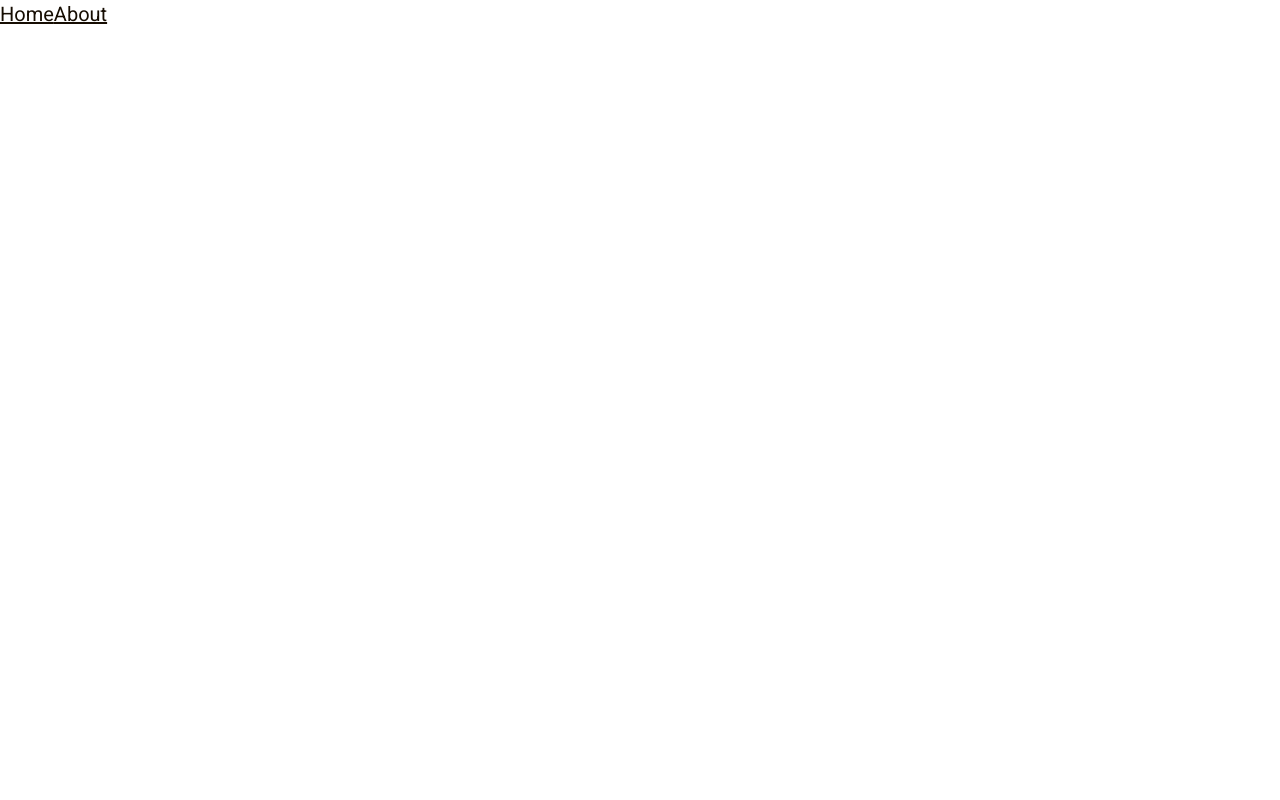
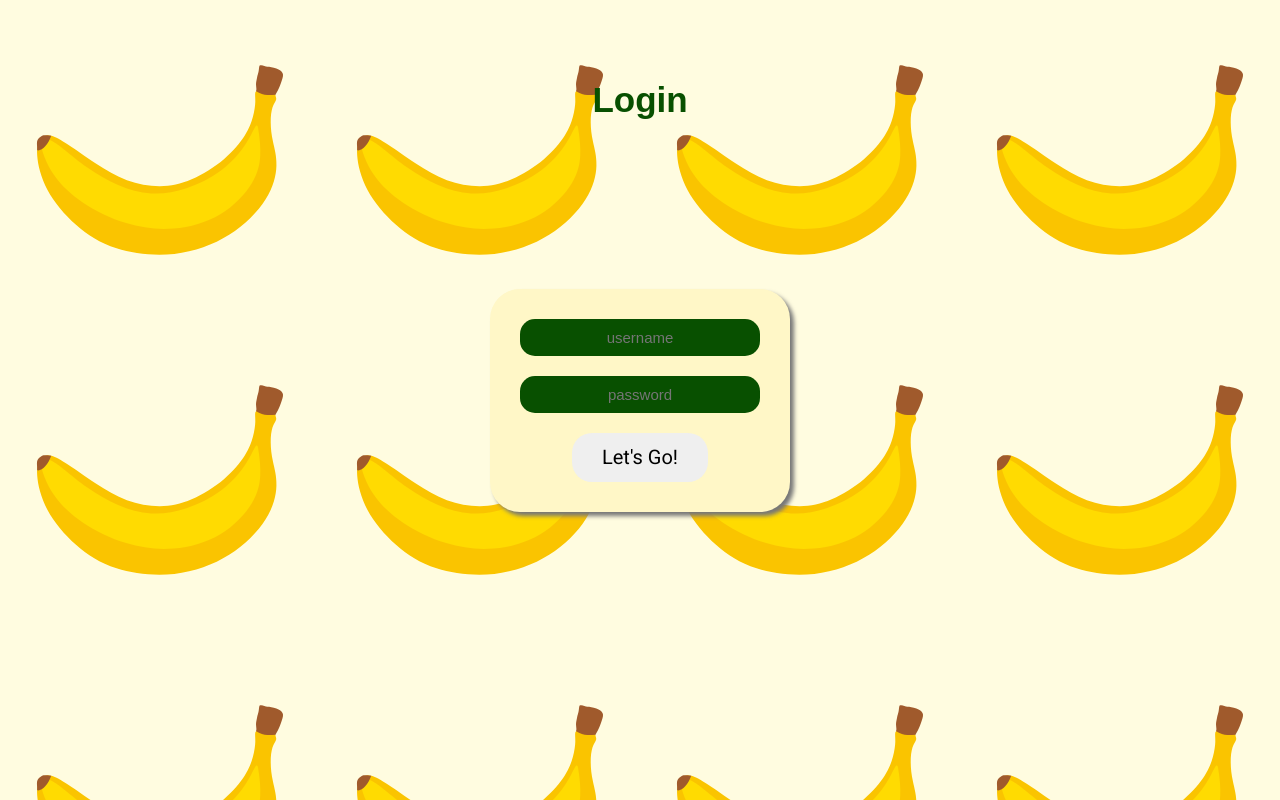
Before and after one commit to lucascapistrant/bananabookFrontend, a Vue app: page /login in a window 1280 px wide. Before the commit this address had no page. Built offline with nearby package versions, Linux system fonts and the light colour scheme; a web font is replaced by a local one.

Commit message:
FEAT: Added Greet and Login page, login/register form that connects to backend.

```diff
--- a/src/App.vue
+++ b/src/App.vue
@@ -3,12 +3,6 @@ import { RouterLink, RouterView } from 'vue-router'
 </script>
 
 <template>
-  <header>
-    <nav>
-      <RouterLink to="/">Home</RouterLink>
-      <RouterLink to="/about">About</RouterLink>
-    </nav>
-  </header>
 
   <RouterView />
 </template>
--- /dev/null
+++ b/src/components/AuthForm.vue
@@ -0,0 +1,122 @@
+<script setup>
+import Button from './Button.vue';
+import { defineProps, ref } from 'vue';
+
+const props = defineProps({
+    authType: String,
+})
+
+const username = ref("");
+const password = ref("");
+const errorMessage = ref("");
+
+const login = async () => {
+  errorMessage.value = "";
+
+  try {
+    const response = await fetch("https://banana-book-backend.vercel.app/api/auth/login", {
+      method: "POST",
+      headers: { "Content-type": "application/json"},
+      body: JSON.stringify({ username: username.value, password: password.value }),
+      credentials: "include"
+    })
+
+    const data = await response.json();
+
+    if (!response.ok) {
+      throw new Error(data.message || "Login Failed");
+    }
+
+    console.log(data.message);
+
+  } catch(err) {
+      errorMessage.value = err.message;
+  }
+}
+
+const register = async () => {
+  errorMessage.value = "";
+
+  try {
+    const response = await fetch("https://banana-book-backend.vercel.app/api/auth/register", {
+      method: "POST",
+      headers: { "Content-type": "application/json"},
+      body: JSON.stringify({ username: username.value, password: password.value }),
+      credentials: "include"
+    })
+
+    const data = await response.json();
+
+    if (!response.ok) {
+      throw new Error(data.message || "Registration Failed");
+    }
+
+    console.log(data.message);
+    login()
+
+  } catch(err) {
+      errorMessage.value = err.message;
+  }
+}
+
+const formAction = () => {
+  if (props.authType == 'login') {
+    login();
+  } else {
+    register();
+  }
+}
+</script>
+
+<template>
+  <div class="container">
+    <form @submit.prevent="formAction" >
+      <input type="text" placeholder="username" v-model="username" required>
+      <input type="password" placeholder="password" v-model="password" required>
+      <p v-if="errorMessage" class="error" >{{ errorMessage }}</p>
+      <Button color="secondary" type="submit" class="submit">Let's Go!</Button>
+    </form>
+  </div>
+</template>
+
+<style scoped>
+.container {
+    background: var(--color-container);
+    padding: 20px 30px;
+    border-radius: 30px;
+    max-width: 300px;
+    width: 100%;
+    box-shadow: 4px 4px 4px #777;
+}
+
+input {
+    width: 100%;
+    margin: 10px;
+    color: var(--color-background);
+  outline: none;
+  /* border: 2px solid var(--color-accent); */
+  border: none;
+  background: var(--color-accent);
+  padding: 10px;
+  font-size: 1.5rem;
+  border-radius: 15px;
+  text-align: center;
+}
+
+form {
+    display: flex;
+    flex-direction: column;
+    align-items: center;
+}
+
+.submit {
+    width: fit-content;
+    margin: 10px;
+}
+
+.error {
+    font-size: 1.5rem;
+    color: red;
+}
+
+</style>
--- /dev/null
+++ b/src/components/AuthSelector.vue
@@ -0,0 +1,34 @@
+<script setup>
+import Button from './Button.vue';
+import { useRouter } from 'vue-router';
+
+const router = useRouter();
+
+const selectAuthOption = (option) => {
+  router.push({ name: 'login', query: { type: option } })
+}
+
+</script>
+
+<template>
+  <div class="container">
+    <Button color="primary" block @click="selectAuthOption('login')" >login</Button>
+    <Button color="secondary" block @click="selectAuthOption('register')" >Register</Button>
+  </div>
+</template>
+
+<style scoped>
+.container {
+    background: var(--color-container);
+    padding: 3rem;
+    border-radius: 30px;
+    max-width: 300px;
+    width: 100%;
+    box-shadow: 4px 4px 4px #777;
+}
+
+Button:first-of-type {
+  margin-bottom: 2rem;
+}
+
+</style>
--- a/src/router/index.js
+++ b/src/router/index.js
@@ -1,7 +1,7 @@
-import { createRouter, createWebHistory } from 'vue-router'
-import HomeView from '../views/HomeView.vue'
-import AboutView from '../views/AboutView.vue'
-
+import { createRouter, createWebHistory } from 'vue-router';
+import HomeView from '../views/HomeView.vue';
+import GreetView from '@/views/Greet.vue';
+import LoginView from '@/views/Login.vue';
 const router = createRouter({
   history: createWebHistory(import.meta.env.BASE_URL),
   routes: [
@@ -11,9 +11,14 @@ const router = createRouter({
       component: HomeView,
     },
     {
-      path: '/about',
-      name: 'about',
-      component: AboutView,
+      path: '/greet',
+      name: 'greet',
+      component: GreetView,
+    },
+    {
+      path: '/login',
+      name: 'login',
+      component: LoginView,
     },
   ],
 })
--- /dev/null
+++ b/src/views/Greet.vue
@@ -0,0 +1,34 @@
+<script setup>
+import BananaBackground from '@/components/BananaBackground.vue';
+import AuthSelector from '@/components/AuthSelector.vue';
+</script>
+
+<template>
+<BananaBackground />
+<div class="content">
+    <h1>Welcome to BananaBook!</h1>
+    <AuthSelector class="auth"/>
+</div>
+</template>
+
+<style scoped>
+.content {
+    display: flex;
+    flex-direction: column;
+    align-items: center;
+    height: 100vh;
+    position: relative;
+}
+
+h1 {
+    margin: 0;
+    padding: 0;
+    top: 10%;
+    text-align: center;
+    position: absolute;
+}
+
+.auth {
+    margin: auto 0;
+}
+</style>
--- /dev/null
+++ b/src/views/Login.vue
@@ -0,0 +1,42 @@
+<script setup>
+import { useRoute } from 'vue-router';
+import { computed } from 'vue';
+
+import BananaBackground from '@/components/BananaBackground.vue';
+import AuthForm from '@/components/AuthForm.vue';
+
+const route = useRoute();
+const authType = computed(() => route.query.type || 'login')
+
+</script>
+
+<template>
+<BananaBackground />
+<div class="content">
+    <h1 v-if="authType == 'login'">Login</h1>
+    <h1 v-if="authType == 'register'">Register</h1>
+    <AuthForm :authType="authType" class="auth" />
+</div>
+</template>
+
+<style scoped>
+.content {
+    display: flex;
+    flex-direction: column;
+    align-items: center;
+    height: 100vh;
+    position: relative;
+}
+
+h1 {
+    margin: 0;
+    padding: 0;
+    top: 10%;
+    text-align: center;
+    position: absolute;
+}
+
+.auth {
+    margin: auto 0;
+}
+</style>
```
Also changed, not shown: src/components/AuthenticationBox.vue (deleted, +0 -24 lines).
